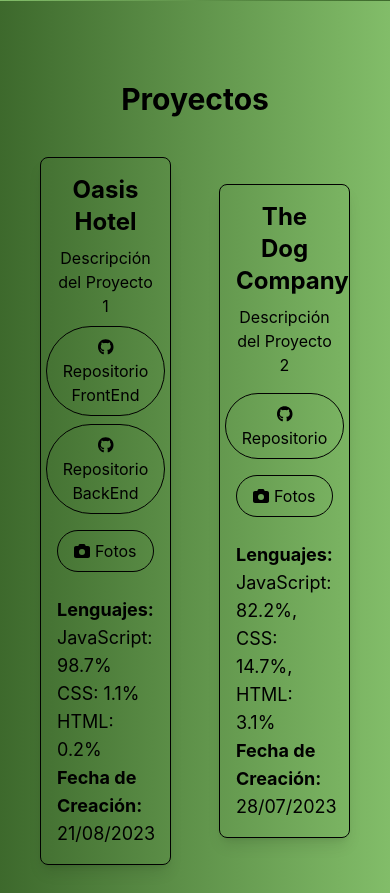
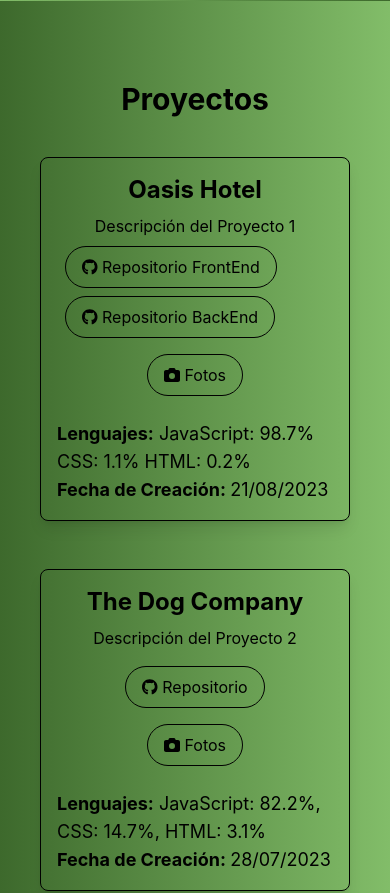
Before and after one commit to JBautistaBeck/My-Portafolio-Viejo, a React (Create React App) app: page / in a window 390 px wide. Shown: the part 1880-2773 px from the top of the page. Built offline with nearby package versions, Linux system fonts and the light colour scheme.

Commit message:
responsive proyectos

```diff
--- a/src/views/proyectos.jsx
+++ b/src/views/proyectos.jsx
@@ -21,9 +21,9 @@ function Proyectos() {
   return (
     <div className="bg-gradient-to-l from-mantis-400 to-mantis-700 text-black p-4 h-full flex flex-col items-center justify-center">
       <h1 className='text-3xl font-bold my-4 mt-16'>Proyectos</h1>
-      <div className="flex flex-wrap items-center justify-center">
+      <div className="sm:flex sm:flex-wrap items-center justify-center">
         {informacionPro.map((proyecto, index) => (
-          <div className="w-1/2 p-2" key={index}>
+          <div className="sm:w-1/2 p-2" key={index}>
             <Card
               key={index}
               id={proyecto.id}
```
